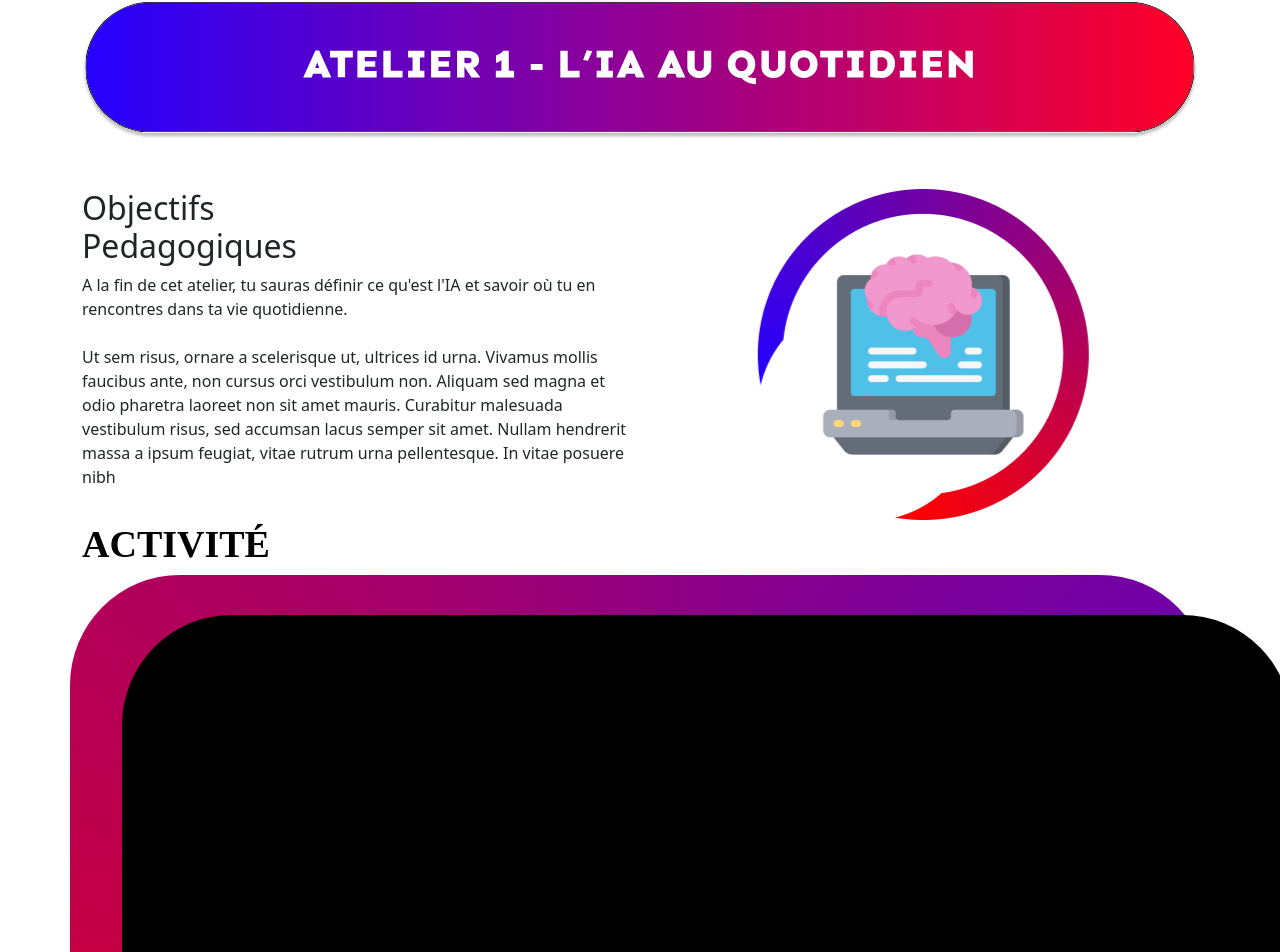
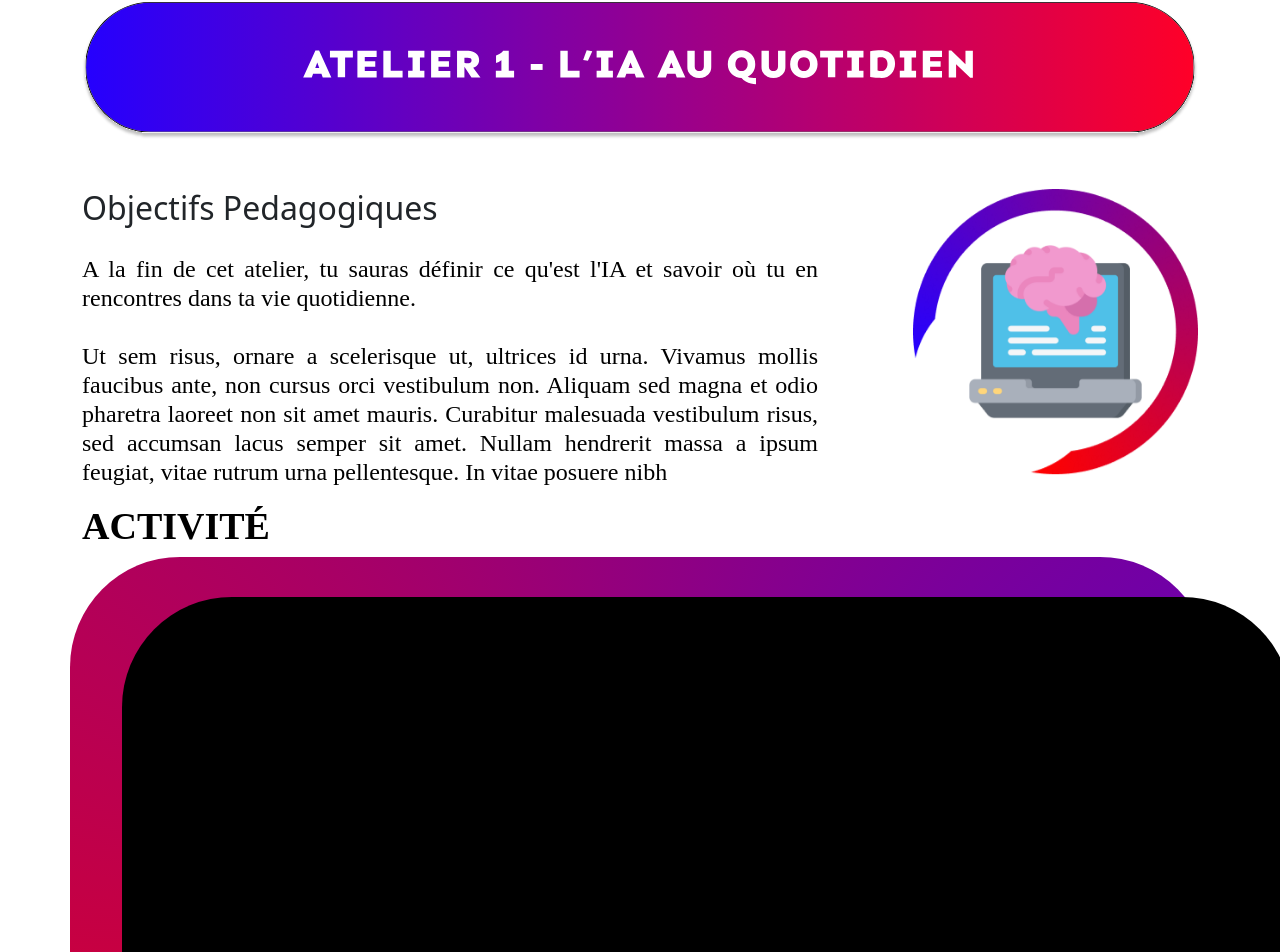
Before and after one commit to Generation-IA/Vulgarization-kit, a React (Create React App) app in the folder kit/: page / in a window 1280 px wide. Shown: the part 792-1744 px from the top of the page. Built offline with nearby package versions, Linux system fonts and the light colour scheme.

Commit message:
Final commit

```diff
--- a/kit/src/At1.js
+++ b/kit/src/At1.js
@@ -35,21 +35,21 @@ class At1 extends React.Component {
                             <Col>
                                 <h2>Objectifs Pedagogiques</h2>
                             </Col>
-                            <Col>
+                            <Col sm={1}>
                                 {/* Button for text to speach */}
                             </Col>
                         </Row>
                         <Row>
-                            <p>{this.text}<br/><br/>
+                            <p class="bodytext">{this.text}<br/><br/>
                             Ut sem risus, ornare a scelerisque ut, ultrices id urna. Vivamus mollis faucibus ante, non cursus orci vestibulum non. Aliquam sed magna et odio pharetra laoreet non sit amet mauris. Curabitur malesuada vestibulum risus, sed accumsan lacus semper sit amet. Nullam hendrerit massa a ipsum feugiat, vitae rutrum urna pellentesque. In vitae posuere nibh
                             </p>
                         </Row>
                     </Col>
-                    <Col>
+                    <Col sm={4}>
                         <ParallaxProvider>
                             <Parallax
                                 className="custom-class"
-                            translateX={['80%', '-20%']}
+                                translateX={['40%', '0%']}
                                 tagOuter="figure"
                             >
                                 <img class="side" src={side}></img>
--- a/kit/src/css/At1.css
+++ b/kit/src/css/At1.css
@@ -50,3 +50,16 @@
     padding-bottom: 50px;
     padding-top: 50px;
 }
+
+.bodytext{
+    /* Add top pading */
+    padding-top: 20px;
+    font-family: 'Sen';
+    font-style: normal;
+    font-weight: 400;
+    font-size: 24px;
+    line-height: 29px;
+    text-align: justify;
+
+    color: #000000;
+}
```
Lines whose indentation alone changed are shown as unchanged.
